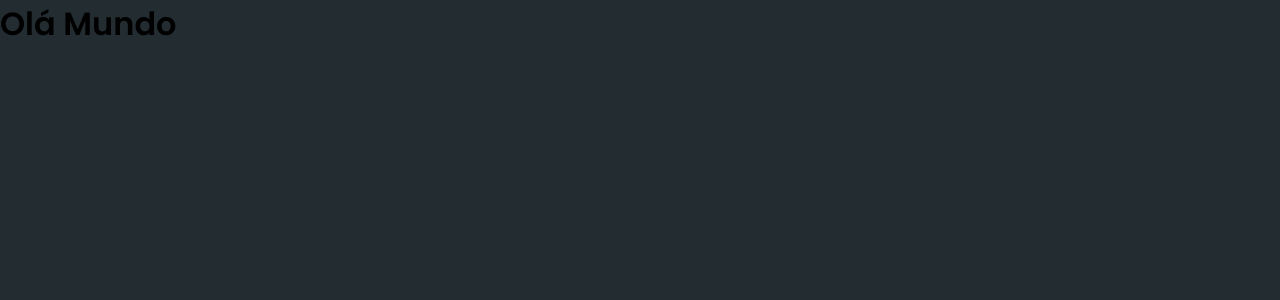
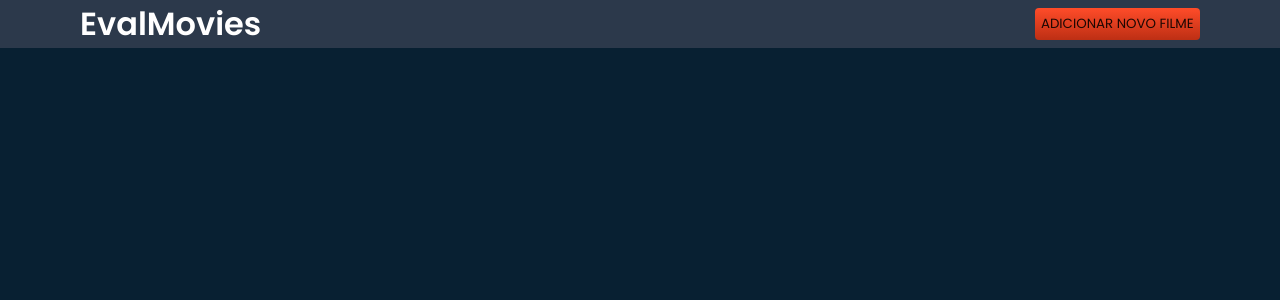
Before and after one commit to GuiSandoval/evalMovies, a React (Create React App) app: page / in a window 1280 px wide. Shown: the top 300 px of the page. Built offline with nearby package versions, Linux system fonts and the light colour scheme.

Commit message:
chore ✨ : Create Header

```diff
--- a/src/App.tsx
+++ b/src/App.tsx
@@ -1,11 +1,12 @@
 import React from 'react';
+import { Header } from './components/Header';
 import { GlobalStyle } from './styles/global';
 
 export function App() {
   return (
-    <div className="App">
+    <>
+      <Header />
       <GlobalStyle />
-      <h1>Olá Mundo</h1>
-    </div>
+    </>
   );
 }
--- /dev/null
+++ b/src/components/Header/index.tsx
@@ -0,0 +1,12 @@
+import { Container, ContentHeader } from './styles'
+
+export function Header() {
+    return (
+        <Container>
+            <ContentHeader>
+                <h1>EvalMovies</h1>
+                <button type="button">Adicionar Novo Filme</button>
+            </ContentHeader>
+        </Container>
+    )
+};
--- /dev/null
+++ b/src/components/Header/styles.ts
@@ -0,0 +1,38 @@
+import styled from 'styled-components';
+
+export const Container = styled.header`
+    background: #2C394B;
+    `;
+
+export const ContentHeader = styled.div`
+    max-width: 1120px;
+    margin: 0 auto;
+
+    display: flex;
+    flex-direction: row;
+    justify-content: space-between;
+    align-items: center;
+
+    padding: 0 1rem ;
+
+    h1 {
+        color: #fff;
+    }
+
+    button {
+        margin: 0;
+        border: 0;
+        background: linear-gradient(to bottom, #FF4C29,#bd2f14);
+        color: #1c0703;
+        height: 2rem;
+        padding: .4rem;
+        text-transform: uppercase;
+        border-radius: 4px;
+        transition: filter .4s;
+
+        &:hover{
+            filter: brightness(1.2);
+        }
+
+    }
+`;
--- a/src/styles/global.ts
+++ b/src/styles/global.ts
@@ -2,7 +2,7 @@ import { createGlobalStyle } from 'styled-components';
 
 export const GlobalStyle = createGlobalStyle`
 :root {
-    --background: #232c31;
+    --background: #082032;
 }
 
 *{
```
